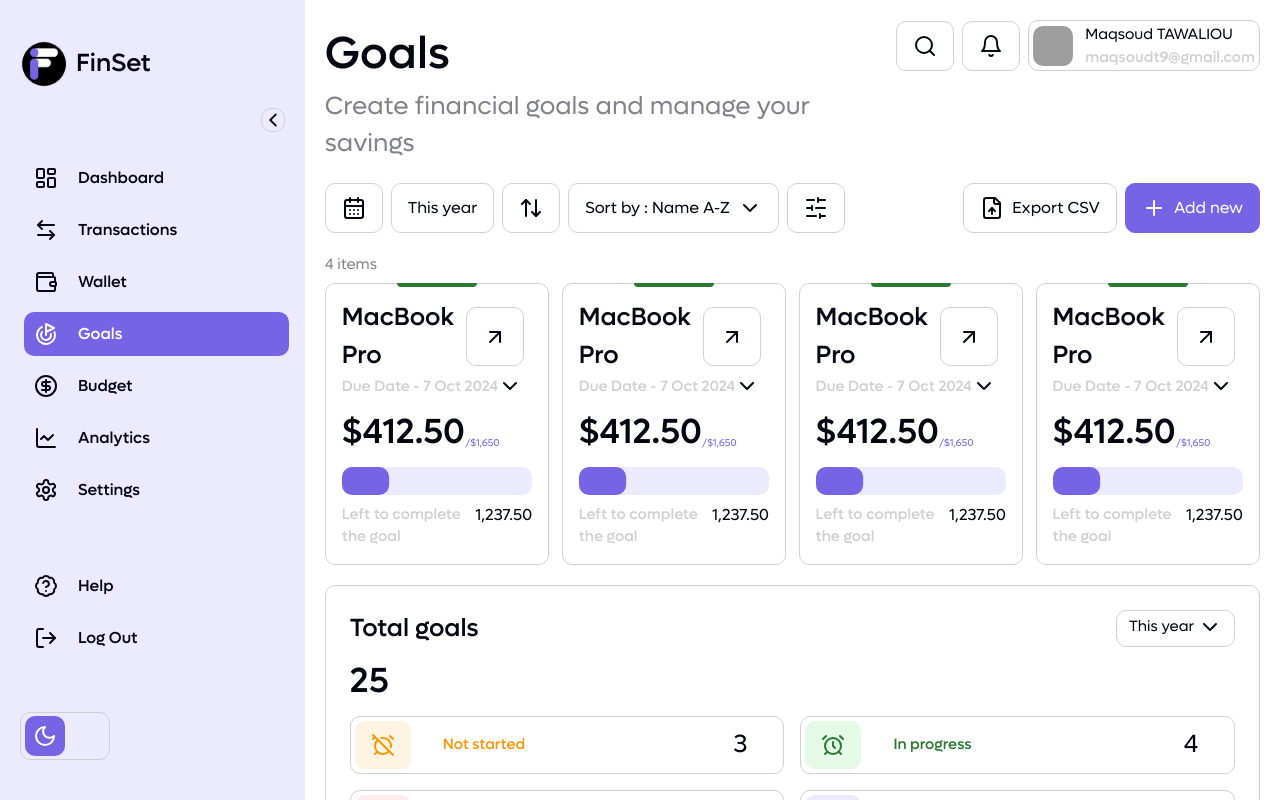
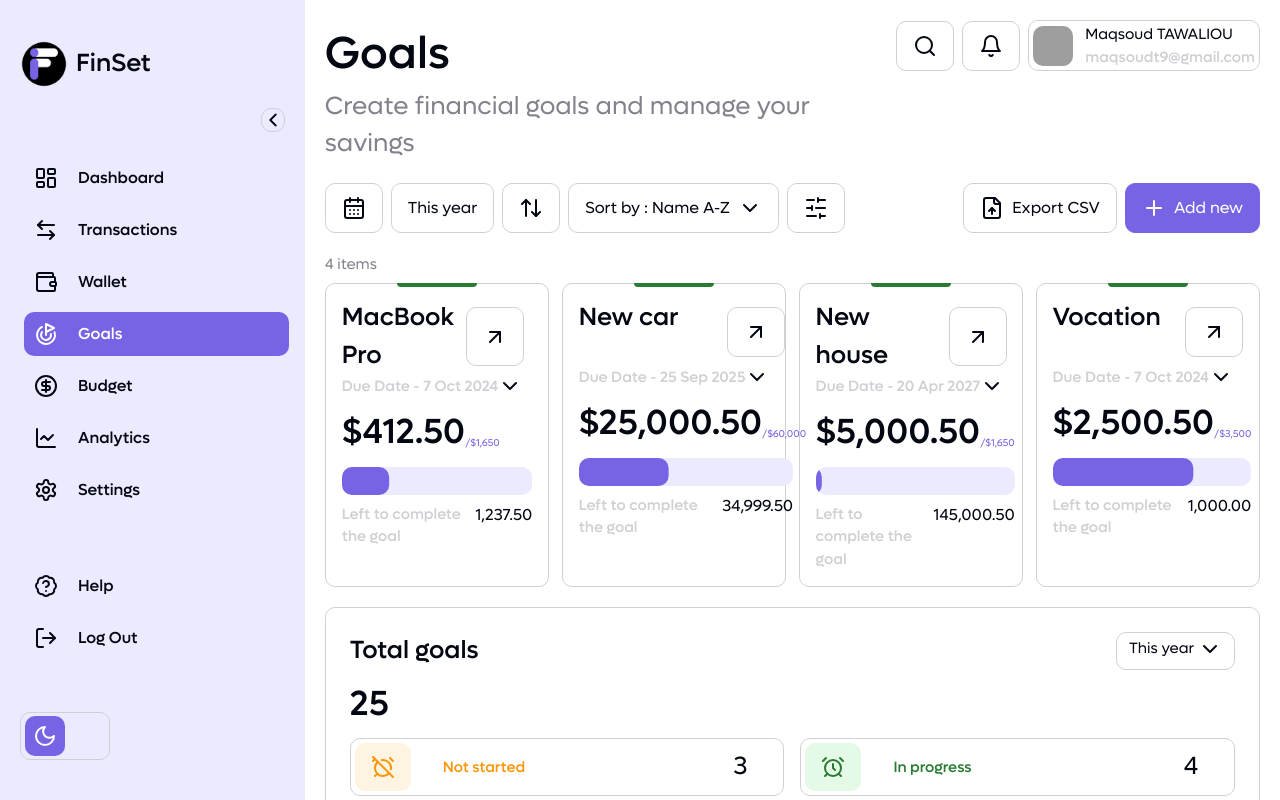
Before and after one commit to Okpeyemi/finset, a Next.js app: page /goals in a window 1280 px wide. Built offline with nearby package versions, Linux system fonts and the light colour scheme; grey boxes are pictures that could not be loaded.

Commit message:
feat: add some corrections

```diff
--- a/app/dashboard/page.tsx
+++ b/app/dashboard/page.tsx
@@ -128,15 +128,15 @@
                 subtitle1="MacBook Pro"
                 subtitle2="New car"
                 subtitle3="New house"
-                subtitle4="Land"
+                subtitle4="Vocation"
                 percentage1={25}
                 percentage2={42}
                 percentage3={3}
-                percentage4={17}
+                percentage4={71}
                 price1="1,650"
                 price2="60,000"
                 price3="150,000"
-                price4="500,000"
+                price4="3,500"
               />
             </div>
           </div>
--- a/components/GoalsCard.tsx
+++ b/components/GoalsCard.tsx
@@ -17,30 +17,30 @@
         />
         <GoalCard
           className="xl:w-[24%] md:w-[49%]"
-          title="MacBook Pro"
-          price="412.50"
-          valuePercentage={25}
-          dueDate="7 Oct 2024"
-          goalPrice="1,650"
-          leftToGoal="1,237.50"
+          title="New car"
+          price="25,000.50"
+          valuePercentage={42}
+          dueDate="25 Sep 2025"
+          goalPrice="60,000"
+          leftToGoal="34,999.50"
         />
         <GoalCard
           className="xl:w-[24%] md:w-[49%]"
-          title="MacBook Pro"
-          price="412.50"
-          valuePercentage={25}
-          dueDate="7 Oct 2024"
+          title="New house"
+          price="5,000.50"
+          valuePercentage={3}
+          dueDate="20 Apr 2027"
           goalPrice="1,650"
-          leftToGoal="1,237.50"
+          leftToGoal="145,000.50"
         />
         <GoalCard
           className="xl:w-[24%] md:w-[49%]"
-          title="MacBook Pro"
-          price="412.50"
-          valuePercentage={25}
+          title="Vocation"
+          price="2,500.50"
+          valuePercentage={71}
           dueDate="7 Oct 2024"
-          goalPrice="1,650"
-          leftToGoal="1,237.50"
+          goalPrice="3,500"
+          leftToGoal="1,000.00"
         />
       </div>
     </div>
```
